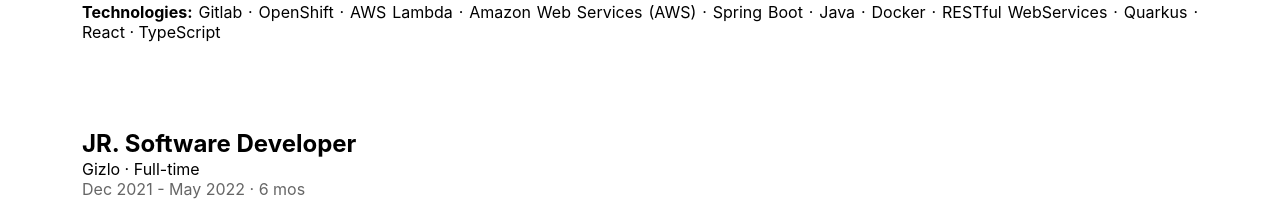
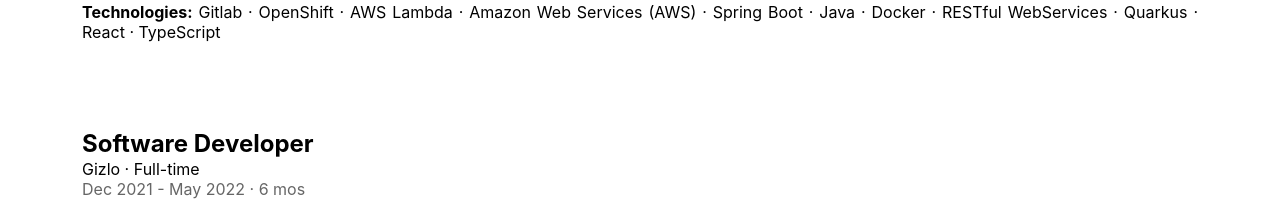
Before and after one commit to jeanpierm/jeanpier-mendoza, a Next.js app: page / in a window 1280 px wide. Shown: the part 2600-2816 px from the top of the page. Built offline with nearby package versions, Linux system fonts and the light colour scheme.

Commit message:
update experience

```diff
--- a/src/core/data/experiences.data.ts
+++ b/src/core/data/experiences.data.ts
@@ -10,7 +10,7 @@
     technologies: `Gitlab · OpenShift · AWS Lambda · Amazon Web Services (AWS) · Spring Boot · Java · Docker · RESTful WebServices · Quarkus · React · TypeScript`,
   },
   {
-    jobTitle: 'JR. Software Developer',
+    jobTitle: 'Software Developer',
     company: { name: 'Gizlo · Full-time', website: 'https://gizlocorp.com/' },
     period: 'Dec 2021 - May 2022 · 6 mos',
     description:
```
Also changed, not shown: 1 other file (tests, documents, lock files or other folders).
